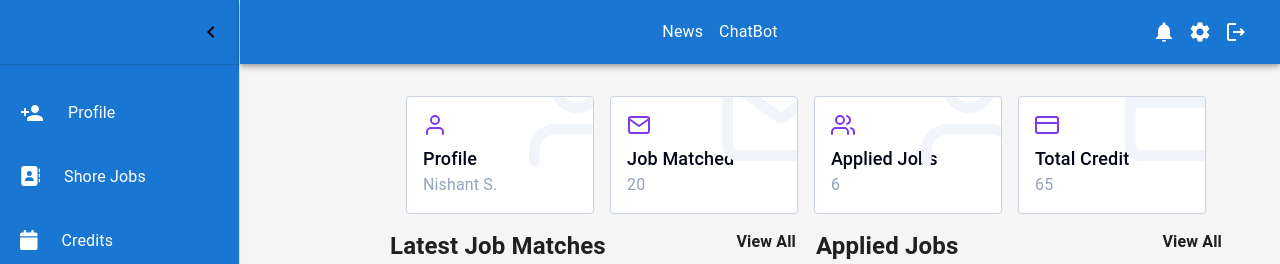
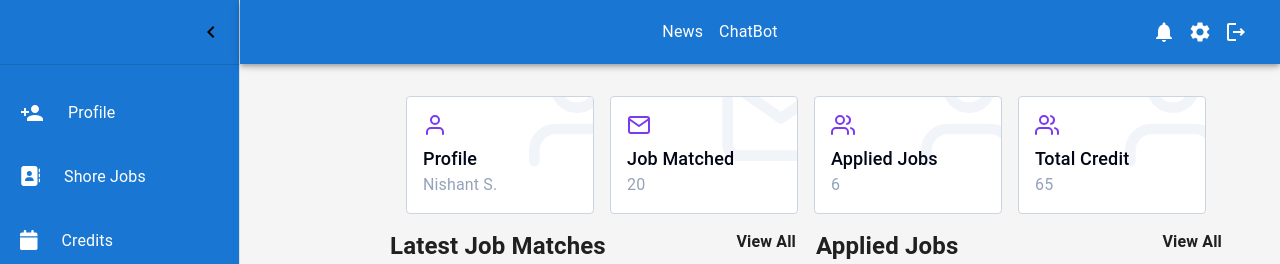
Before and after one commit to akashkendre1298/deep-marine-mind, a React (Create React App) app: page / in a window 1280 px wide. Shown: the top 264 px of the page. Built offline with nearby package versions, Linux system fonts and the light colour scheme.

Commit message:
update Applied_Jobs.js and Cards.js

```diff
--- a/src/Components/Applied_Jobs/Applied_Jobs.js
+++ b/src/Components/Applied_Jobs/Applied_Jobs.js
@@ -98,7 +98,7 @@ export default function CustomizedTables() {
     <h2 className='text-2xl font-bold'>Applied Jobs </h2>
       </div>
       <div>
-        <button className='font-bold'>View All</button>
+        <button className='font-bold border-black-100'>View All</button>
       </div>
     </div>
 
--- a/src/Components/Cards/Cards.js
+++ b/src/Components/Cards/Cards.js
@@ -1,62 +1,34 @@
-import React, { useState, useEffect } from "react";
+import React from "react";
 import { FiCreditCard, FiMail, FiUser, FiUsers } from "react-icons/fi";
 
 const HoverDevCards = () => {
-  const [isLoading, setIsLoading] = useState(true);
-
-  useEffect(() => {
-    // Simulating loading delay
-    const timer = setTimeout(() => {
-      setIsLoading(false);
-    }, 1000);
-
-    return () => clearTimeout(timer);
-  }, []);
-
   return (
     <div className="p-4 mt-20">
       <div className="grid gap-4 grid-cols-2 lg:grid-cols-4">
-        <Card title="Profile" subtitle="Nishant S." href="#" Icon={FiUser} isLoading={isLoading} />
-        <Card title="Job Matched" subtitle="20" href="#" Icon={FiMail} isLoading={isLoading} />
-        <Card title="Applied Jobs" subtitle="6" href="#" Icon={FiUsers} isLoading={isLoading} />
-        <Card title="Total Credit" subtitle="65" href="#" Icon={FiCreditCard} isLoading={isLoading} />
+        <Card title="Profile" subtitle="Nishant S." href="#" Icon={FiUser}  />
+        <Card title="Job Matched" subtitle="20" href="#" Icon={FiMail} />
+        <Card title="Applied Jobs" subtitle="6" href="#" Icon={FiUsers} />
+        <Card title="Total Credit" subtitle="65" href="#" Icon={FiUsers} />
       </div>
     </div>
   );
 };
 
-const Card = ({ title, subtitle, Icon, href, isLoading }) => {
+const Card = ({ title, subtitle, Icon, href }) => {
   return (
     <a
       href={href}
-      className={`w-full p-4 rounded border-[1px] border-slate-300 relative overflow-hidden group bg-white ${
-        isLoading ? "animate-pulse" : ""
-      }`}
+      className="w-full p-4 rounded border-[1px] border-slate-300 relative overflow-hidden group bg-white"
     >
       <div className="absolute inset-0 bg-gradient-to-r from-violet-600 to-indigo-600 translate-y-[100%] group-hover:translate-y-[0%] transition-transform duration-300" />
 
-      <div className="absolute z-10 -top-12 -right-12">
-        {isLoading ? (
-          <div className="w-16 h-16 bg-gray-200 rounded-full" />
-        ) : (
-          <Icon className="text-9xl text-slate-100 group-hover:text-violet-400 group-hover:rotate-12 transition-transform duration-300" />
-        )}
-      </div>
-
-      <div className={`mb-2 ${isLoading ? "bg-gray-200" : "text-violet-600 group-hover:text-white"}`}>
-        {isLoading ? (
-          <div className="w-8 h-8 bg-gray-200 rounded-full" />
-        ) : (
-          <Icon className="text-2xl" />
-        )}
-      </div>
-
-      <h3 className={`font-medium text-lg ${isLoading ? "bg-gray-200" : "text-slate-950 group-hover:text-white"}`}>
-        {isLoading ? <div className="bg-gray-200 h-6 rounded" /> : title}
+      <Icon className="absolute z-10 -top-12 -right-12 text-9xl text-slate-100 group-hover:text-violet-400 group-hover:rotate-12 transition-transform duration-300" />
+      <Icon className="mb-2 text-2xl text-violet-600 group-hover:text-white transition-colors relative z-10 duration-300" />
+      <h3 className="font-medium text-lg text-slate-950 group-hover:text-white relative z-10 duration-300">
+        {title}
       </h3>
-
-      <p className={`text-slate-400 ${isLoading ? "bg-gray-200" : "group-hover:text-violet-200"}`}>
-        {isLoading ? <div className="bg-gray-200 h-4 w-20 rounded" /> : subtitle}
+      <p className="text-slate-400 group-hover:text-violet-200 relative z-10 duration-300">
+        {subtitle}
       </p>
     </a>
   );
```
